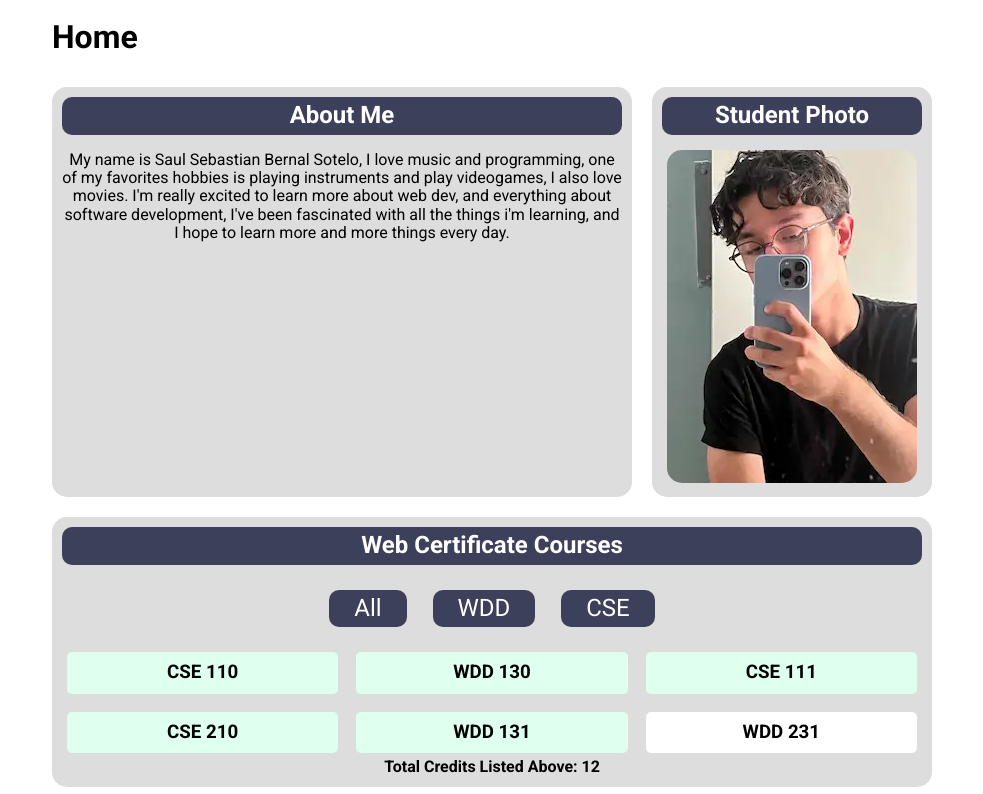
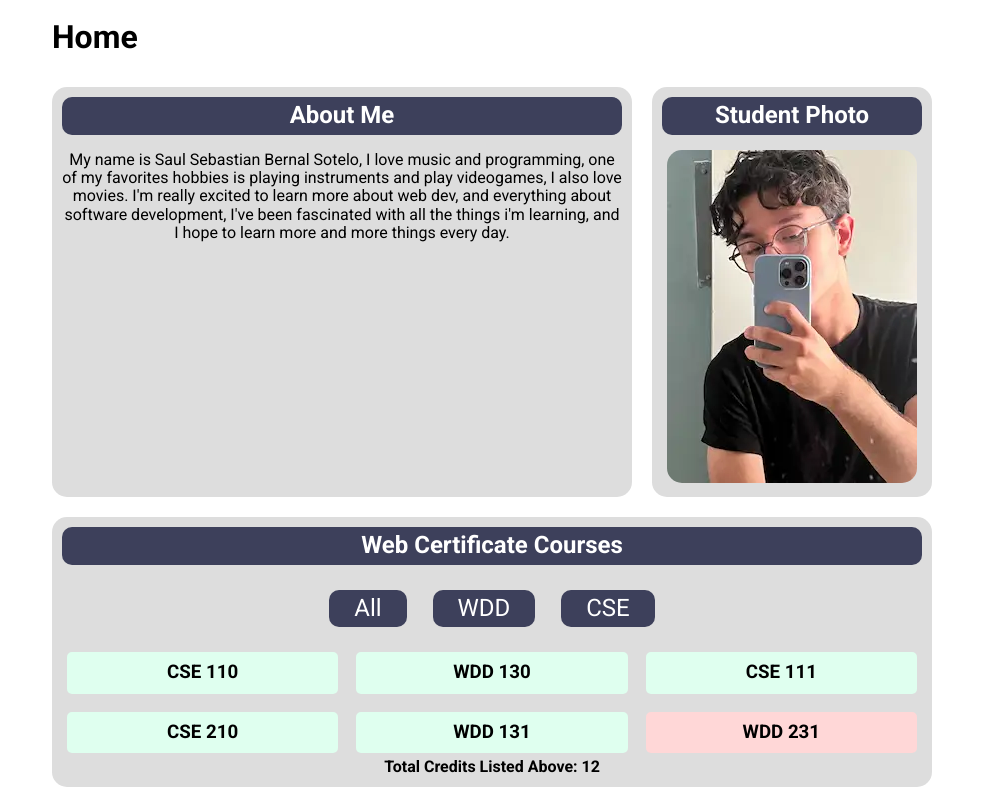
Before and after one commit to sebasss18/wdd231, a plain HTML site: page index.html in a window 1280 px wide. Shown: the part 90-884 px from the top of the page, without its empty margins (148-1131 px from the left). Drawn offline with Linux system fonts and the light colour scheme.

Commit message:
putting some color

```diff
--- a/styles/base.css
+++ b/styles/base.css
@@ -167,7 +167,7 @@ section img {
 }
 
 .course-card.not-completed {
-    background-color: #ffffff;
+    background-color: #ffd7d7;
 }
 
 .course-card h3,
```
